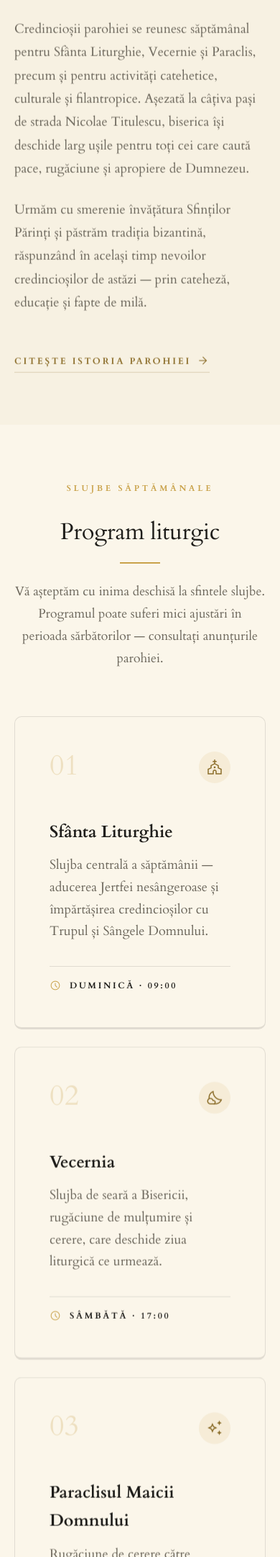
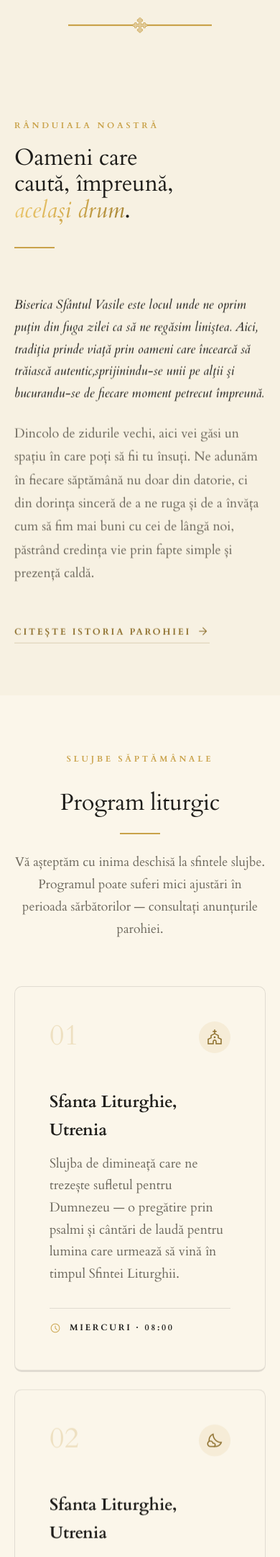
Before and after one commit to andreinita21/websitebiserica, a PHP site: page / in a window 390 px wide. Shown: the part 1554-3717 px from the top of the page at 72% size. Run offline with PHP 8.4, Linux system fonts and the light colour scheme; data comes from the database, SQL or seed files in the repository; some libraries are stand-ins or nearby versions.

Commit message:
Final ziua 1

```diff
--- a/index.html
+++ b/index.html
@@ -28,7 +28,7 @@
         <span class="brand__mark" aria-hidden="true">✦</span>
         <span>
           <span class="brand__name">Biserica Sfântul Vasile</span>
-          <span class="brand__sub">Ploiești · Parohie Ortodoxă</span>
+          <span class="brand__sub">Parohie Ortodoxă ·Ploieşti</span>
         </span>
       </a>
 
@@ -74,23 +74,22 @@
 
       <div class="hero__inner">
         <div>
-          <span class="eyebrow hero__eyebrow">Parohie Ortodoxă · Ploiești</span>
+          <span class="eyebrow hero__eyebrow">Arhiepiscopia Bucureştilor</span>
           <h1 class="hero__title">
             Biserica
             <em>Sfântul Vasile</em>
           </h1>
           <p class="hero__lead">
-            Pășește în tihna unui lăcaș sfânt. Aici, în inima Ploieștiului, tradiția ortodoxă se întâlnește cu
-            rugăciunea vie a unei comunități calde și primitoare.
+            Aici, timpul învață să tacă pentru ca sufletul să poată vorbi. O poartă deschisă spre veșnicie în inima
+            oraşului.
           </p>
           <div class="hero__actions">
             <a href="#program" class="btn btn--gold btn--lg">Vezi programul</a>
             <a href="despre.html" class="btn btn--outline btn--lg">Despre parohie</a>
           </div>
           <div class="hero__meta">
-            <span><strong>Hram</strong>1 ianuarie</span>
-            <span><strong>Fondată</strong>1892</span>
-            <span><strong>Rit</strong>bizantin</span>
+            <span><strong>Hram:</strong>1 ianuarie | 30 ianuarie</span>
+            <span><strong>Fondată:</strong>1838</span>
           </div>
         </div>
 
@@ -98,8 +97,8 @@
           <img src="https://prodromu-athos.ro/wp-content/uploads/2023/01/ic1.jpg"
             alt="Icoană ortodoxă pictată pe lemn, cu detalii în foiță de aur">
           <figcaption class="hero__quote">
-            „Unde sunt doi sau trei adunați în numele Meu, acolo sunt și Eu în mijlocul lor.”
-            <cite>Matei 18, 20</cite>
+            O binecuvântare a Muntelui Athos în inima Ploieștiului: Icoana Prodromița, reperul spiritual al parohiei
+            noastre.
           </figcaption>
         </figure>
       </div>
@@ -118,25 +117,23 @@
             <span class="eyebrow mb-4">Rânduiala noastră</span>
             <h2 id="intro-h"
               style="font-family: var(--f-serif); font-size: clamp(2rem, 3.8vw, 3rem); line-height: 1.15; letter-spacing: -0.005em; font-weight: 400; max-width: 14ch;">
-              O comunitate de credință, înrădăcinată în <em class="text-gradient-gold"
-                style="font-style: italic;">tradiție</em>.
+              Oameni care caută, împreună, <em class="text-gradient-gold" style="font-style: italic;">același drum</em>.
             </h2>
             <span class="section-heading__rule" style="margin-top: var(--s-6);"></span>
           </div>
           <div class="reveal delay-1">
             <p class="lead mb-5" style="color: var(--c-ink-text); font-style: italic;">
-              Biserica Sfântul Vasile este un reper de viață duhovnicească în Ploiești — un lăcaș dedicat slujirii lui
-              Dumnezeu prin frumusețea Sfintei Liturghii, prin rugăciunea de obște și prin lucrarea milosteniei.
+              Biserica Sfântul Vasile este locul unde ne oprim puţin din fuga zilei ca să ne regăsim liniştea. Aici,
+              tradiţia prinde viaţă prin oameni care încearcă să trăiască autentic,sprijinindu-se unii pe alţii şi
+              bucurandu-se de fiecare moment petrecut împreună.
             </p>
             <p class="mb-5" style="color: var(--c-ink-muted); line-height: 1.8;">
-              Credincioșii parohiei se reunesc săptămânal pentru Sfânta Liturghie, Vecernie și Paraclis, precum și
-              pentru activități catehetice, culturale și filantropice. Așezată la câțiva pași de strada Nicolae
-              Titulescu, biserica își deschide larg ușile pentru toți cei care caută pace, rugăciune și apropiere de
-              Dumnezeu.
+
             </p>
             <p class="mb-7" style="color: var(--c-ink-muted); line-height: 1.8;">
-              Urmăm cu smerenie învățătura Sfinților Părinți și păstrăm tradiția bizantină, răspunzând în același timp
-              nevoilor credincioșilor de astăzi — prin cateheză, educație și fapte de milă.
+              Dincolo de zidurile vechi, aici vei găsi un spațiu în care poți să fii tu însuți. Ne adunăm în fiecare
+              săptămână nu doar din datorie, ci din dorința sinceră de a ne ruga și de a învăța cum să fim mai buni cu
+              cei de lângă noi, păstrând credința vie prin fapte simple și prezență caldă.
             </p>
             <a href="despre.html" class="link-arrow">
               <span>Citește istoria parohiei</span>
@@ -168,14 +165,14 @@
                 <span class="material-symbols-outlined">church</span>
               </span>
             </div>
-            <h3 class="service-card__title">Sfânta Liturghie</h3>
+            <h3 class="service-card__title">Sfanta Liturghie, Utrenia</h3>
             <p class="service-card__desc">
-              Slujba centrală a săptămânii — aducerea Jertfei nesângeroase și împărtășirea credincioșilor cu Trupul și
-              Sângele Domnului.
+              Slujba de dimineață care ne trezește sufletul pentru Dumnezeu — o pregătire prin psalmi și cântări de
+              laudă pentru lumina care urmează să vină în timpul Sfintei Liturghii.
             </p>
             <div class="service-card__meta">
               <span class="material-symbols-outlined" aria-hidden="true">schedule</span>
-              <span>Duminică · 09:00</span>
+              <span>Miercuri · 08:00</span>
             </div>
           </article>
 
@@ -186,13 +183,14 @@
                 <span class="material-symbols-outlined">nights_stay</span>
               </span>
             </div>
-            <h3 class="service-card__title">Vecernia</h3>
+            <h3 class="service-card__title">Sfanta Liturghie, Utrenia</h3>
             <p class="service-card__desc">
-              Slujba de seară a Bisericii, rugăciune de mulțumire și cerere, care deschide ziua liturgică ce urmează.
+              Inima vieții noastre de creștini și momentul în care cerul se unește cu pământul — aducerea Jertfei
+              nesângeroase și unirea comunității cu Hristos prin Sfânta Împărtășanie.
             </p>
             <div class="service-card__meta">
               <span class="material-symbols-outlined" aria-hidden="true">schedule</span>
-              <span>Sâmbătă · 17:00</span>
+              <span>Vineri · 8:00</span>
             </div>
           </article>
 
@@ -203,14 +201,14 @@
                 <span class="material-symbols-outlined">auto_awesome</span>
               </span>
             </div>
-            <h3 class="service-card__title">Paraclisul Maicii Domnului</h3>
+            <h3 class="service-card__title">Taina Sfântului Maslu</h3>
             <p class="service-card__desc">
-              Rugăciune de cerere către Preasfânta Născătoare de Dumnezeu, pentru sănătatea și ocrotirea celor vii și a
-              familiilor lor.
+              Rugăciunea de obște pentru tămăduirea sufletului și a trupului — o chemare a milei lui Dumnezeu peste cei
+              aflați în suferință, prin ungerea sfințită care aduce iertare, putere și alinare.
             </p>
             <div class="service-card__meta">
               <span class="material-symbols-outlined" aria-hidden="true">schedule</span>
-              <span>Vineri · 18:00</span>
+              <span>Vineri · 17:00</span>
             </div>
           </article>
         </div>
```
Also changed, not shown: assets/css/main.css (+51 -2 lines).
